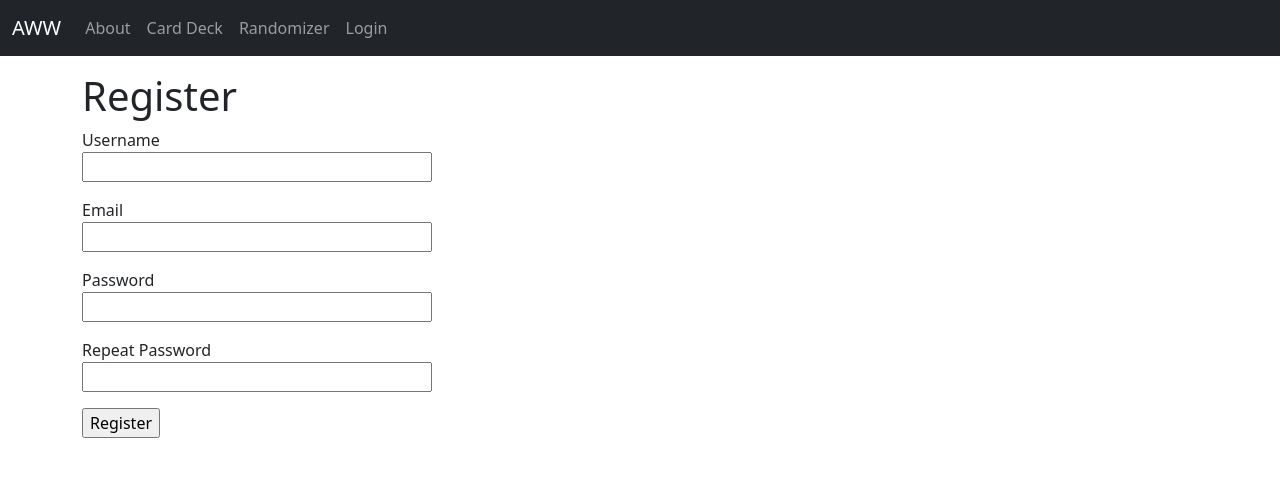
After one commit to aww-thats-nice/truth-dare, a Flask app: page /register in a window 1280 px wide. The commit adds this page. Shown: the top 477 px of the page. Run offline with Flask 2, Linux system fonts and the light colour scheme.

Commit message:
Implement simple user database

```diff
--- a/app.py
+++ b/app.py
@@ -1,7 +1,9 @@
 import os
-from flask import Flask, render_template
+from flask import Flask, flash, render_template, redirect, request, url_for
 from flask_sqlalchemy import SQLAlchemy
+from flask_login import LoginManager, current_user, login_user, logout_user, login_required
 from random import random, randint
+from werkzeug.urls import url_parse
 
 app = Flask(__name__)
 
@@ -9,8 +11,10 @@ app.config.from_object(os.environ['APP_SETTINGS'])
 app.config['SQLALCHEMY_TRACK_MODIFICATIONS'] = False
 
 db = SQLAlchemy(app)
+login = LoginManager(app)
 
-from models import Truth, Dare, Bingo
+from models import Truth, Dare, Bingo, User
+from forms import LoginForm, RegistrationForm
 
 @app.route("/")
 def home():
@@ -64,9 +68,50 @@ def generate():
     return render_template("randomizer.html", title=title, content=content)
 
 @app.route("/bingo")
+@login_required
 def bingo():
     bingo_array = Bingo.query.all()
     return render_template("bingo.html", bingo_array=bingo_array)
 
+@app.route("/login", methods=['GET', 'POST'])
+def login():
+    if current_user.is_authenticated:
+        flash('You are already logged in!')
+        return redirect(url_for('home'))
+    form = LoginForm()
+    if form.validate_on_submit():
+        user = User.query.filter_by(username=form.username.data).first()
+        if user is None or not user.check_password(form.password.data):
+            flash('Invalid username or password')
+            return redirect(url_for('login'))
+        login_user(user, remember=form.remember_me.data)
+
+        next_page = request.args.get('next')
+        if not next_page or url_parse(next_page).netloc != '':
+            next_page = url_for('home')
+        flash('Successfully logged in!')
+        return redirect(next_page)
+    return render_template('login.html', form=form)
+
+@app.route("/logout")
+def logout():
+    logout_user()
+    flash('Successfully logged out!')
+    return redirect(url_for('home'))
+
+@app.route('/register', methods=['GET', 'POST'])
+def register():
+    if current_user.is_authenticated:
+        return redirect(url_for('index'))
+    form = RegistrationForm()
+    if form.validate_on_submit():
+        user = User(username=form.username.data, email=form.email.data)
+        user.set_password(form.password.data)
+        db.session.add(user)
+        db.session.commit()
+        flash('Congratulations, you are now a registered user!')
+        return redirect(url_for('login'))
+    return render_template('register.html', title='Register', form=form)
+
 if __name__ == "__main__":
     app.run(debug=True)
--- /dev/null
+++ b/forms.py
@@ -0,0 +1,28 @@
+from flask_wtf import FlaskForm
+from wtforms import StringField, PasswordField, BooleanField, SubmitField
+from wtforms.validators import ValidationError, DataRequired, Email, EqualTo
+from models import User
+
+class LoginForm(FlaskForm):
+    username = StringField('Username', validators=[DataRequired()])
+    password = PasswordField('Password', validators=[DataRequired()])
+    remember_me = BooleanField('Remember Me')
+    submit = SubmitField('Sign In')
+
+class RegistrationForm(FlaskForm):
+    username = StringField('Username', validators=[DataRequired()])
+    email = StringField('Email', validators=[DataRequired(), Email()])
+    password = PasswordField('Password', validators=[DataRequired()])
+    password2 = PasswordField(
+        'Repeat Password', validators=[DataRequired(), EqualTo('password')])
+    submit = SubmitField('Register')
+
+    def validate_username(self, username):
+        user = User.query.filter_by(username=username.data).first()
+        if user is not None:
+            raise ValidationError('Please use a different username.')
+
+    def validate_email(self, email):
+        user = User.query.filter_by(email=email.data).first()
+        if user is not None:
+            raise ValidationError('Please use a different email address.')
--- a/requirements.txt
+++ b/requirements.txt
@@ -1,10 +1,15 @@
 alembic==1.4.3
 click==7.1.2
+dnspython==2.1.0
+email-validator==1.1.2
 Flask==1.1.2
+Flask-Login==0.5.0
 Flask-Migrate==2.5.3
 Flask-Script==2.0.6
 Flask-SQLAlchemy==2.4.4
+Flask-WTF==0.14.3
 gunicorn==20.0.4
+idna==3.1
 itsdangerous==1.1.0
 Jinja2==2.11.2
 Mako==1.1.3
@@ -16,3 +21,4 @@ python-editor==1.0.4
 six==1.15.0
 SQLAlchemy==1.3.22
 Werkzeug==1.0.1
+WTForms==2.3.3
--- /dev/null
+++ b/templates/register.html
@@ -0,0 +1,45 @@
+<!DOCTYPE html>
+<html lang="en" dir="ltr">
+  <head>
+    <meta charset="utf-8">
+    <title>Login</title>
+  </head>
+  <body>
+    {% extends "template.html" %}
+    {% block content %}
+        <h1>Register</h1>
+        <form action="" method="post">
+            {{ form.hidden_tag() }}
+            <p>
+                {{ form.username.label }}<br>
+                {{ form.username(size=32) }}<br>
+                {% for error in form.username.errors %}
+                <span style="color: red;">[{{ error }}]</span>
+                {% endfor %}
+            </p>
+            <p>
+                {{ form.email.label }}<br>
+                {{ form.email(size=32) }}<br>
+                {% for error in form.email.errors %}
+                <span style="color: red;">[{{ error }}]</span>
+                {% endfor %}
+            </p>
+            <p>
+                {{ form.password.label }}<br>
+                {{ form.password(size=32) }}<br>
+                {% for error in form.password.errors %}
+                <span style="color: red;">[{{ error }}]</span>
+                {% endfor %}
+            </p>
+            <p>
+                {{ form.password2.label }}<br>
+                {{ form.password2(size=32) }}<br>
+                {% for error in form.password2.errors %}
+                <span style="color: red;">[{{ error }}]</span>
+                {% endfor %}
+            </p>
+            <p>{{ form.submit() }}</p>
+        </form>
+    {% endblock %}
+  </body>
+</html>
--- a/templates/template.html
+++ b/templates/template.html
@@ -21,23 +21,40 @@
         <div class="collapse navbar-collapse" id="navbarSupportedContent">
           <ul class="navbar-nav me-auto mb-2 mb-lg-0">
             <li class="nav-item">
+              <a class="nav-link" href="{{ url_for('about') }}">About</a>
+            </li>
+            <li class="nav-item">
               <a class="nav-link" aria-current="page" href="{{ url_for('card') }}">Card Deck</a>
             </li>
             <li class="nav-item">
               <a class="nav-link" aria-current="page" href="{{ url_for('randomizer') }}">Randomizer</a>
             </li>
+            {% if current_user.is_anonymous %}
+            <li class="nav-item">
+              <a class="nav-link" aria-current="page" href="{{ url_for('login') }}">Login</a>
+            </li>
+            {% else %}
             <li class="nav-item">
               <a class="nav-link" aria-current="page" href="{{ url_for('bingo') }}">Bingo</a>
             </li>
             <li class="nav-item">
-              <a class="nav-link" href="{{ url_for('about') }}">About</a>
+              <a class="nav-link" aria-current="page" href="{{ url_for('logout') }}">Logout</a>
             </li>
+            {% endif %}
           </ul>
         </div>
       </div>
     </nav>
 
     <div class="container mt-3">
+      {% with messages = get_flashed_messages() %}
+        {% if messages %}
+            {% for message in messages %}
+            <div class="alert alert-info" role="alert">{{ message }}</div>
+            {% endfor %}
+        {% endif %}
+      {% endwith %}
+
       {% block content %}
       {% endblock %}
     </div>
```
Also changed, not shown: migrations/versions/f15a883f58a0_.py (added, +38 -0 lines), models.py (+22 -1 lines), templates/login.html (added, +36 -0 lines).
